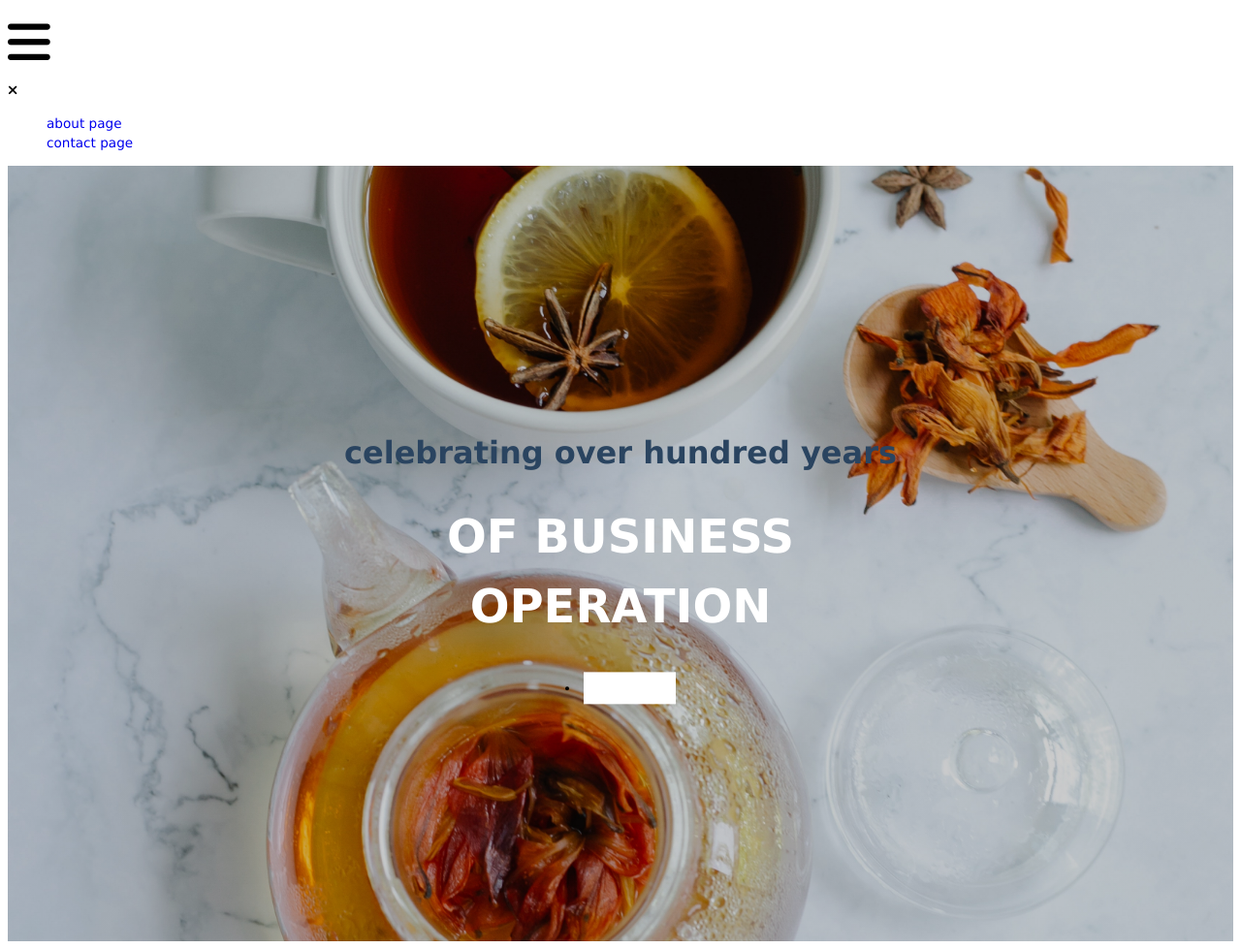
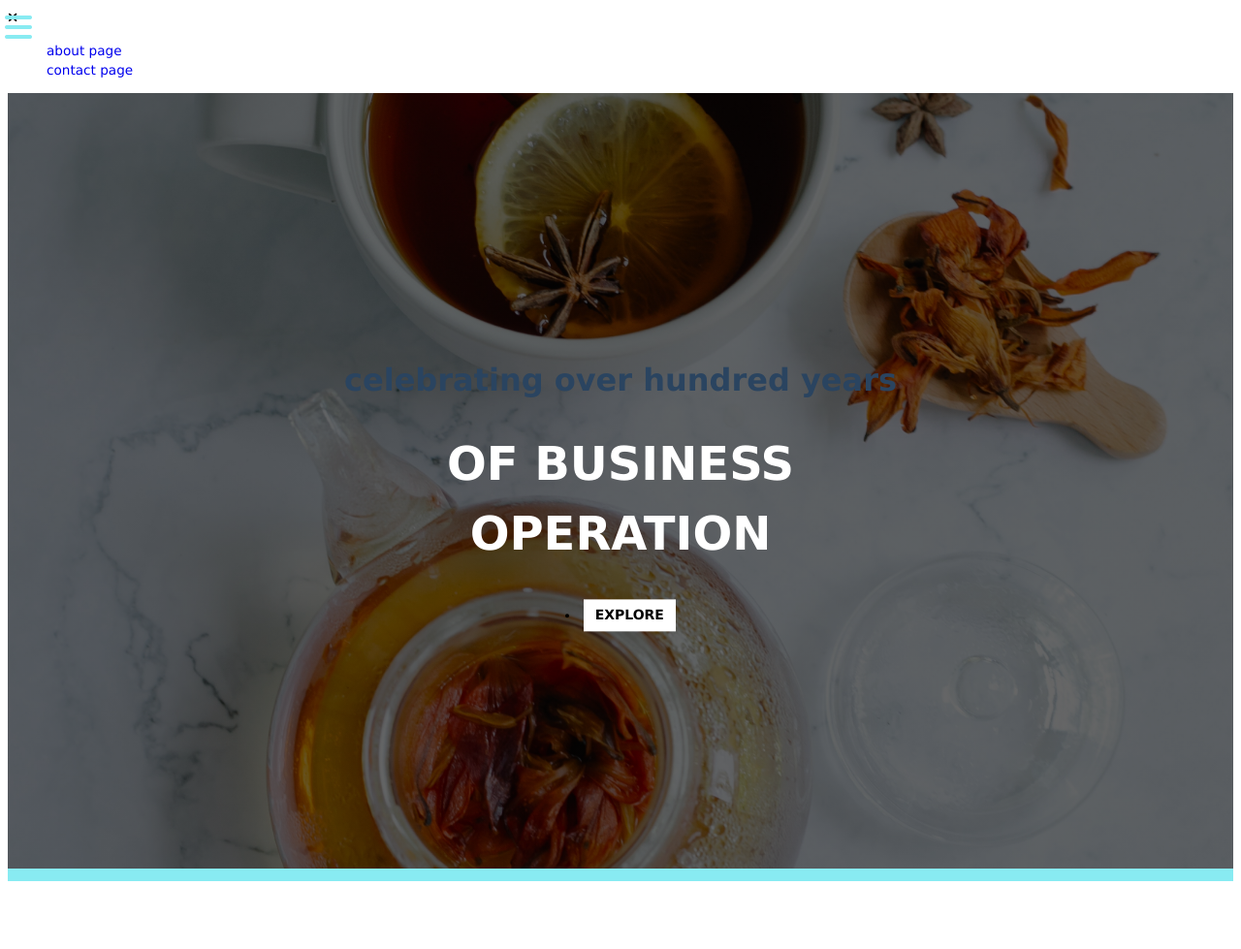
Before and after one commit to wk1qa2ws3ed/first-project, a plain HTML site: page index.html in a window 1280 px wide. Shown: the whole page at 97% size. After the commit the page ends 917 px from the top, so only its background shows below. Drawn offline with Linux system fonts and the light colour scheme.

Commit message:
styled navigation bar

```diff
--- a/index.html
+++ b/index.html
@@ -32,6 +32,7 @@
       </div>
     </header>
     <!--end of header area-->
+    <div class="content-divider"></div>
     <script
       src="https://kit.fontawesome.com/de7d1ea91e.js"
       crossorigin="anonymous"
--- a/style.css
+++ b/style.css
@@ -45,7 +45,7 @@ a {
 }
 .header {
   min-height: 100vh;
-  background: linear-gradient(rgba(0, 0, 0, 0.2), rgba(0, 0, 0, 0.2)),
+  background: linear-gradient(rgba(0, 0, 0, 0.6), rgba(0, 0, 0, 0.6)),
     url(./images/pexels-anna-pou-8330390.jpg) center/cover no-repeat fixed;
   position: relative;
 }
@@ -83,7 +83,7 @@ h2 {
 .btn {
   text-transform: uppercase;
   background-color: var(--clr-white);
-  color: var(--clr-white);
+  color: black;
   padding: 0.35rem 0.75rem;
   display: inline-block;
   font-weight: 700;
@@ -95,3 +95,16 @@ h2 {
   background-color: aqua;
   color: blue;
 }
+.content-divider {
+  background-color: var(--clr-primary-8);
+  height: 0.8rem;
+}
+.nav-bar {
+  font-size: 2rem;
+  color: var(--clr-primary-8);
+  position: fixed;
+  top: 5px;
+  left: 5px;
+  cursor: pointer;
+  z-index: 1;
+}
```
